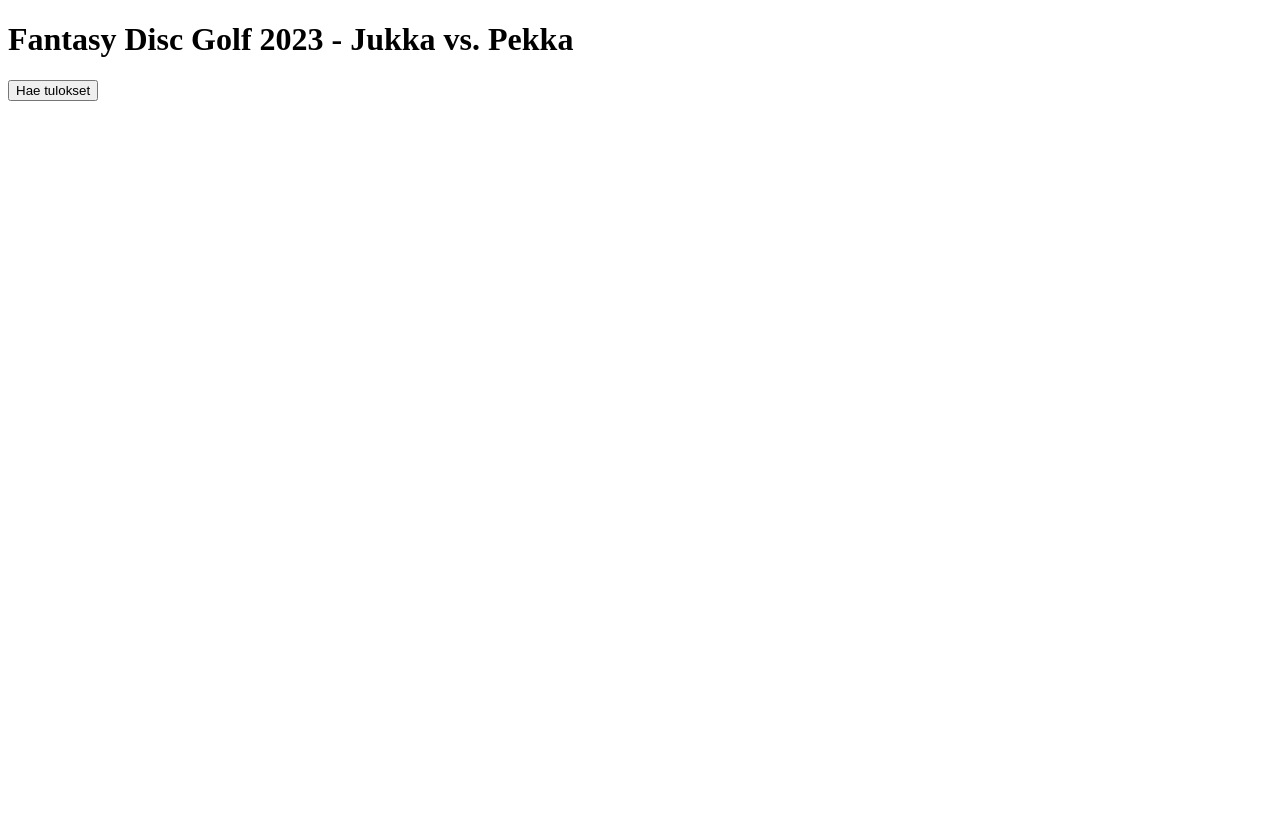
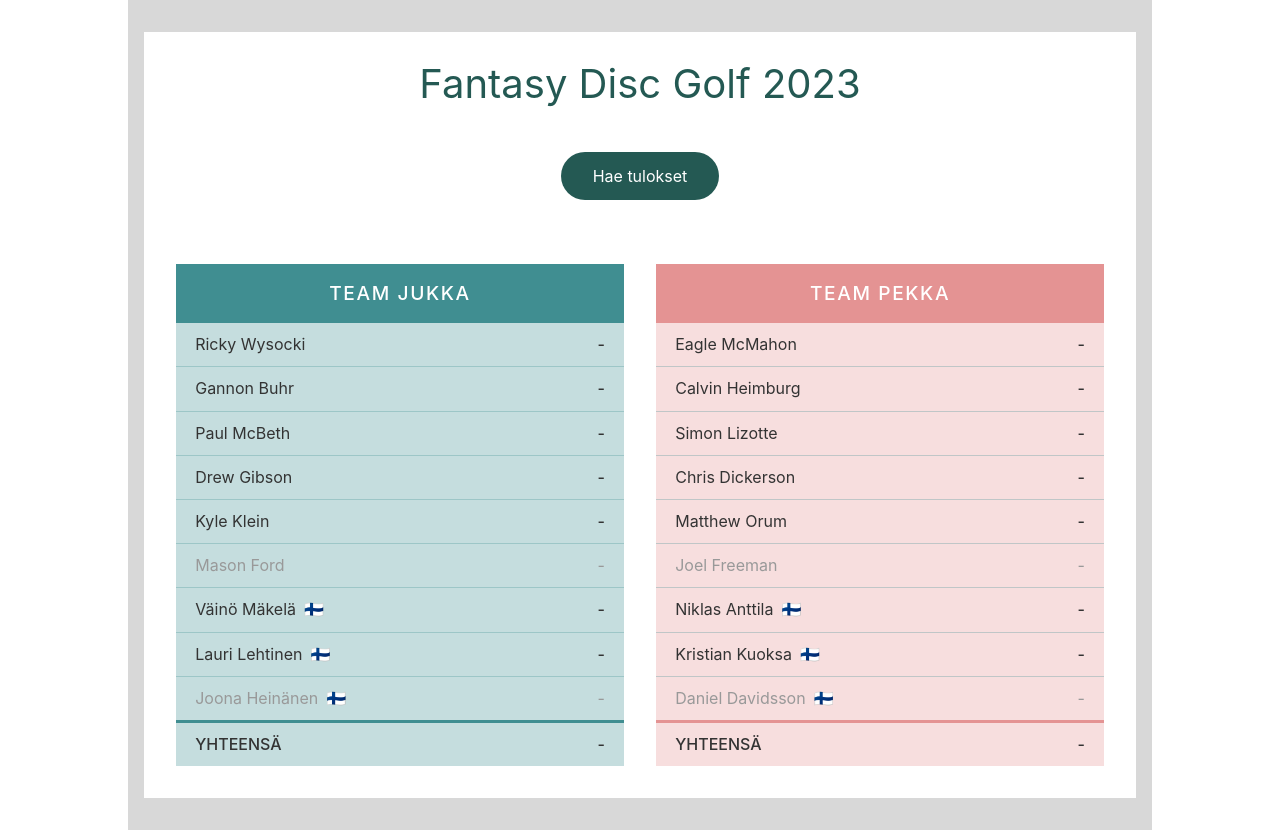
Before and after one commit to jukka-is/udisc-scraper-fantasy, a website: page public/index.html in a window 1280 px wide. Before the commit the page ends 800 px from the top, so only its background shows below. Drawn offline with nearby package versions, Linux system fonts and the light colour scheme.

Commit message:
finish app

```diff
--- a/public/app.js
+++ b/public/app.js
@@ -1,11 +1,61 @@
-document.addEventListener('DOMContentLoaded', () => {
-  const fetchBtn = document.getElementById('fetch-btn');
-  const responseText = document.getElementById('response-output');
-
-  fetchBtn.addEventListener('click', async () => {
-    const players = await fetch('./players.json').then(response =>
-      response.json()
-    );
+const app = Vue.createApp({
+  data() {
+    return {
+      players: [],
+      teams: [],
+      status: 'initial'
+    };
+  },
+  watch: {
+    players(data) {
+      this.updateTeams(data);
+    }
+  },
+  methods: {
+    updateTeams(players) {
+      const teamNames = [...new Set(players.map(player => player.team))];
+      this.teams = teamNames.map(teamName => {
+        return {
+          name: teamName,
+          players: players
+            .filter(player => player.team === teamName)
+            .sort((a, b) => b.points - a.points)
+        };
+      });
+      this.updateIncludedPlayers();
+    },
+    updateIncludedPlayers() {
+      this.teams = this.teams.map(team => {
+        let fiCounter = 0;
+        team.players = team.players.map((player, index) => {
+          if ('fi' === player.category) {
+            fiCounter++;
+            player.included = fiCounter <= 2 ? true : false;
+          } else {
+            player.included = index - fiCounter <= 4 ? true : false;
+          }
+          return player;
+        });
+        return team;
+      });
+    },
+    calculateTotals(team) {
+      let fiCounter = 0;
+      const points = team.players.reduce((accumulator, player, index) => {
+        if (player.category == 'fi') {
+          fiCounter++;
+          return fiCounter <= 2 ? accumulator + player.points : accumulator;
+        } else {
+          return index - fiCounter <= 4
+            ? accumulator + player.points
+            : accumulator;
+        }
+      }, (initialValue = 0));
+      return this.displayPoints(points);
+    },
+    async getScores() {
+      try {
+        this.status = 'fetching';
         const response = await fetch('/.netlify/functions/udisc-scraper', {
           method: 'POST',
           cache: 'no-cache',
@@ -13,9 +63,27 @@ document.addEventListener('DOMContentLoaded', () => {
           headers: {
             'Content-Type': 'application/json'
           },
-      body: JSON.stringify(players)
-    }).then(response => response.json());
+          body: JSON.stringify(this.players)
+        });
+        const json = await response.json();
+        this.players = json.data;
+        this.status = 'success';
+      } catch {
+        console.log("didn't go through");
+        this.status = 'error';
+      }
+    },
+    displayPoints(points) {
+      return points <= 0 ? '-' : parseFloat(points).toFixed(2);
+    },
+    isFetching() {
+      return 'fetching' == this.status ? true : false;
+    }
+  },
+  async created() {
+    const response = await fetch('./players.json');
+    this.players = await response.json();
+  }
+});
 
-    console.log(response);
-  });
-});
+app.mount('#app');
--- a/public/index.html
+++ b/public/index.html
@@ -5,13 +5,50 @@
   <meta charset="UTF-8" />
   <meta http-equiv="X-UA-Compatible" content="IE=edge" />
   <meta name="viewport" content="width=device-width, initial-scale=1.0" />
-  <title>Fantasy Disc Golf 2023 - Jukka vs. Pekka</title>
-  <script src="app.js"></script>
+  <link rel="stylesheet" href="styles.css">
+  <title>Fantasy Disc Golf 2023</title>
 </head>
 
 <body>
-  <h1>Fantasy Disc Golf 2023 - Jukka vs. Pekka</h1>
-  <button id="fetch-btn">Hae tulokset</button>
+  <div class="container" id="app" v-cloak>
+    <main>
+      <header class="header">
+        <h1 class="main-title">Fantasy Disc Golf 2023</h1>
+        <button @click="getScores" class="button" :disabled="isFetching()">Hae tulokset</button>
+        <p v-if="status === 'fetching'" class="message">Haetaan tuloksia, odota hetki ...</p>
+        <p v-if="status === 'error'" class="message message--error">Tulosten noutaminen Udiscistä ei onnistunut, kokeile
+          uudelleen</p>
+      </header>
+
+      <div class="results">
+
+        <div v-for="(team, index) in teams" class="team-card" :data-loading="isFetching()" :key=`team-${index}`>
+          <div class="team-card__header">
+            <h2 class="team-card__title">Team {{ team.name }}</h2>
+          </div>
+          <div class="team-card__content">
+            <ul class="team-card__list">
+              <li v-for="player in team.players" class="team-card__list-item" :data-category="player.category"
+                :key=`${team}-${player.id}` :data-included="player.included">
+                <span data-field="name">{{player.name}}</span>
+                <span data-field="points">{{ displayPoints(player.points) }}</span>
+              </li>
+            </ul>
+            <div class="team-card__total">
+              <span data-field="name">Yhteensä</span>
+              <span data-field="score">{{ calculateTotals(team) }}</span>
+            </div>
+          </div>
+        </div>
+
+      </div>
+    </main>
+  </div>
+
+
+
+  <script src="https://unpkg.com/vue@3/dist/vue.global.js"></script>
+  <script src="app.js"></script>
 </body>
 
 </html>
--- a/public/players.json
+++ b/public/players.json
@@ -3,108 +3,126 @@
     "name": "Ricky Wysocki",
     "team": "jukka",
     "category": "general",
-    "points": null
+    "points": null,
+    "id": "01"
   },
   {
     "name": "Gannon Buhr",
     "team": "jukka",
     "category": "general",
-    "points": null
+    "points": null,
+    "id": "02"
   },
   {
     "name": "Paul McBeth",
     "team": "jukka",
     "category": "general",
-    "points": null
+    "points": null,
+    "id": "03"
   },
   {
     "name": "Drew Gibson",
     "team": "jukka",
     "category": "general",
-    "points": null
+    "points": null,
+    "id": "04"
   },
   {
     "name": "Kyle Klein",
     "team": "jukka",
     "category": "general",
-    "points": null
+    "points": null,
+    "id": "05"
   },
   {
     "name": "Mason Ford",
     "team": "jukka",
     "category": "general",
-    "points": null
+    "points": null,
+    "id": "06"
   },
   {
     "name": "Väinö Mäkelä",
     "team": "jukka",
     "category": "fi",
-    "points": null
+    "points": null,
+    "id": "07"
   },
   {
     "name": "Lauri Lehtinen",
     "team": "jukka",
     "category": "fi",
-    "points": null
+    "points": null,
+    "id": "08"
   },
   {
     "name": "Joona Heinänen",
     "team": "jukka",
     "category": "fi",
-    "points": null
+    "points": null,
+    "id": "09"
   },
   {
     "name": "Eagle McMahon",
     "team": "pekka",
     "category": "general",
-    "points": null
+    "points": null,
+    "id": "10"
   },
   {
     "name": "Calvin Heimburg",
     "team": "pekka",
     "category": "general",
-    "points": null
+    "points": null,
+    "id": "11"
   },
   {
     "name": "Simon Lizotte",
     "team": "pekka",
     "category": "general",
-    "points": null
+    "points": null,
+    "id": "12"
   },
   {
     "name": "Chris Dickerson",
     "team": "pekka",
     "category": "general",
-    "points": null
+    "points": null,
+    "id": "13"
   },
   {
     "name": "Matthew Orum",
     "team": "pekka",
     "category": "general",
-    "points": null
+    "points": null,
+    "id": "14"
   },
   {
     "name": "Joel Freeman",
     "team": "pekka",
     "category": "general",
-    "points": null
+    "points": null,
+    "id": "15"
   },
   {
     "name": "Niklas Anttila",
     "team": "pekka",
     "category": "fi",
-    "points": null
+    "points": null,
+    "id": "16"
   },
   {
     "name": "Kristian Kuoksa",
     "team": "pekka",
     "category": "fi",
-    "points": null
+    "points": null,
+    "id": "17"
   },
   {
     "name": "Daniel Davidsson",
     "team": "pekka",
     "category": "fi",
-    "points": null
+    "points": null,
+    "id": "18"
   }
 ]
--- /dev/null
+++ b/public/styles.css
@@ -0,0 +1,206 @@
+:root {
+  --color-grey-dark: #333333;
+  --color-grey-medium: #999999;
+  --color-grey-light: #d8d8d8;
+  --color-white: #fff;
+  --color-primary: #245953;
+  --color-team-1: #408e91;
+  --color-team-1-light: rgba(64, 142, 145, 0.3);
+  --color-team-2: #e49393;
+  --color-team-2-light: rgba(228, 147, 147, 0.3);
+  --color-warning: #8b0000;
+}
+
+*,
+*::before,
+*::after {
+  box-sizing: border-box;
+}
+
+* {
+  margin: 0;
+  font: inherit;
+}
+
+[v-cloak] {
+  display: none;
+}
+
+img,
+svg {
+  display: block;
+  max-width: 100%;
+}
+
+body {
+  /* System Fonts as used by GitHub */
+
+  font-family: -apple-system, BlinkMacSystemFont, 'Segoe UI', Roboto, Helvetica,
+    Arial, sans-serif, 'Apple Color Emoji', 'Segoe UI Emoji', 'Segoe UI Symbol';
+
+  font-size: 1rem;
+  line-height: 1.7rem;
+  color: var(--color-grey-dark);
+}
+
+.container {
+  background-color: var(--color-grey-light);
+  max-width: 1024px;
+  margin-left: auto;
+  margin-right: auto;
+  padding: 2rem 1rem;
+}
+
+main {
+  padding: 2rem;
+  background-color: var(--color-white);
+  min-height: 90vh;
+}
+
+.header {
+  position: relative;
+}
+
+.main-title {
+  font-size: 2.5rem;
+  line-height: 2.5rem;
+  color: var(--color-primary);
+  text-align: center;
+}
+
+.message {
+  position: absolute;
+  text-align: center;
+  top: calc(100% + 0.5rem);
+  left: 0;
+  right: 0;
+  font-size: 0.9rem;
+  background-color: var(--color-primary);
+  color: var(--color-white);
+  padding: 0.2rem;
+}
+
+.message--error {
+  background-color: var(--color-warning);
+}
+
+.header {
+  margin-bottom: 4rem;
+}
+
+.header > * {
+  margin-left: auto;
+  margin-right: auto;
+  margin-bottom: 3rem;
+  display: block;
+}
+
+.button {
+  color: var(--color-white);
+  line-height: 1;
+  background: var(--color-primary);
+  padding: 1rem 2rem;
+  border: 0;
+  border-radius: 100vw;
+  cursor: pointer;
+  transition: all 170ms ease-in;
+}
+
+.button:hover,
+.button:focus-visible {
+  background: rgba(36, 89, 83, 0.9);
+}
+
+.button:disabled {
+  background: var(--color-grey-medium);
+  cursor: not-allowed;
+}
+
+.results {
+  display: flex;
+  gap: 2rem;
+}
+
+.results > * {
+  flex-grow: 1;
+  flex-basis: 100%;
+  transition: all 170ms ease-in;
+}
+
+.team-card:nth-child(odd) {
+  --theme-color: var(--color-team-1);
+  background-color: var(--color-team-1-light);
+}
+
+.team-card:nth-child(even) {
+  --theme-color: var(--color-team-2);
+  background-color: var(--color-team-2-light);
+}
+
+.team-card[data-loading='true'] {
+  --theme-color: var(--color-grey-medium);
+  background-color: var(--color-grey-light) !important;
+}
+
+.team-card__header {
+  background-color: var(--theme-color);
+  padding: 1rem;
+  color: var(--color-white);
+}
+
+.team-card__title {
+  font-weight: 500;
+  font-size: 1.2rem;
+  letter-spacing: 0.1rem;
+  text-transform: uppercase;
+  text-align: center;
+}
+
+.team-card__list {
+  list-style: none;
+  padding-left: 0;
+}
+
+.team-card__list-item,
+.team-card__total {
+  display: flex;
+  justify-content: space-between;
+  padding: 0.5rem 1.2rem;
+  min-width: 220px;
+}
+
+.team-card__list-item {
+  border-bottom: 1px solid var(--color-team-1-light);
+}
+
+.team-card__list-item:last-child {
+  border-bottom: 3px solid var(--theme-color);
+}
+
+.team-card__list-item > span[data-field='points'] {
+  font-weight: 500;
+}
+
+.team-card__list-item[data-included='false'] {
+  color: var(--color-grey-medium);
+}
+
+.team-card__list-item[data-included='false'] > span[data-field='points'] {
+  font-weight: 400;
+}
+
+.team-card__list-item[data-category='fi'] > span[data-field='name']::after {
+  content: '\01F1EB \01F1EE';
+  margin-left: 0.5rem;
+}
+
+.team-card__total {
+  text-transform: uppercase;
+  font-weight: 500;
+}
+
+@media (max-width: 600px) {
+  .results {
+    flex-wrap: wrap;
+  }
+}
```
Also changed, not shown: package.json (+2 -5 lines), 1 other file. Lines whose indentation alone changed are shown as unchanged.
